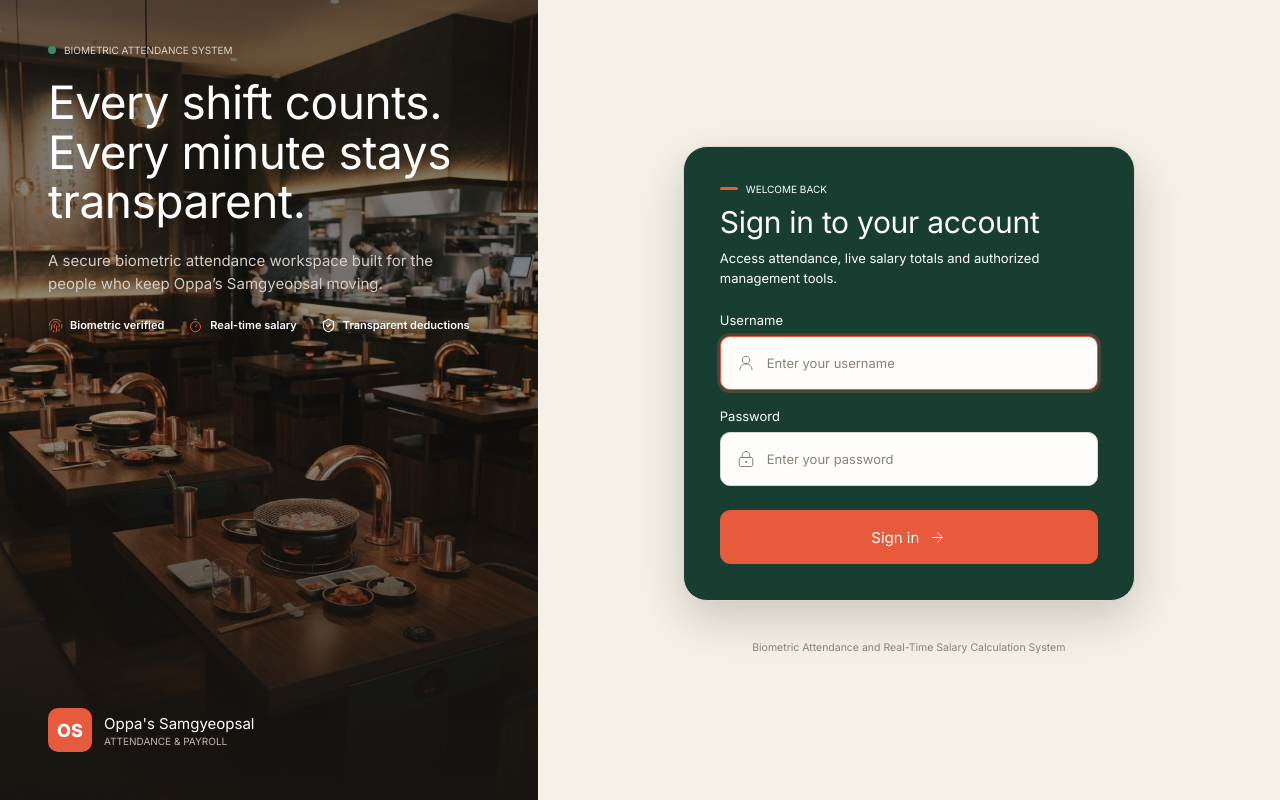
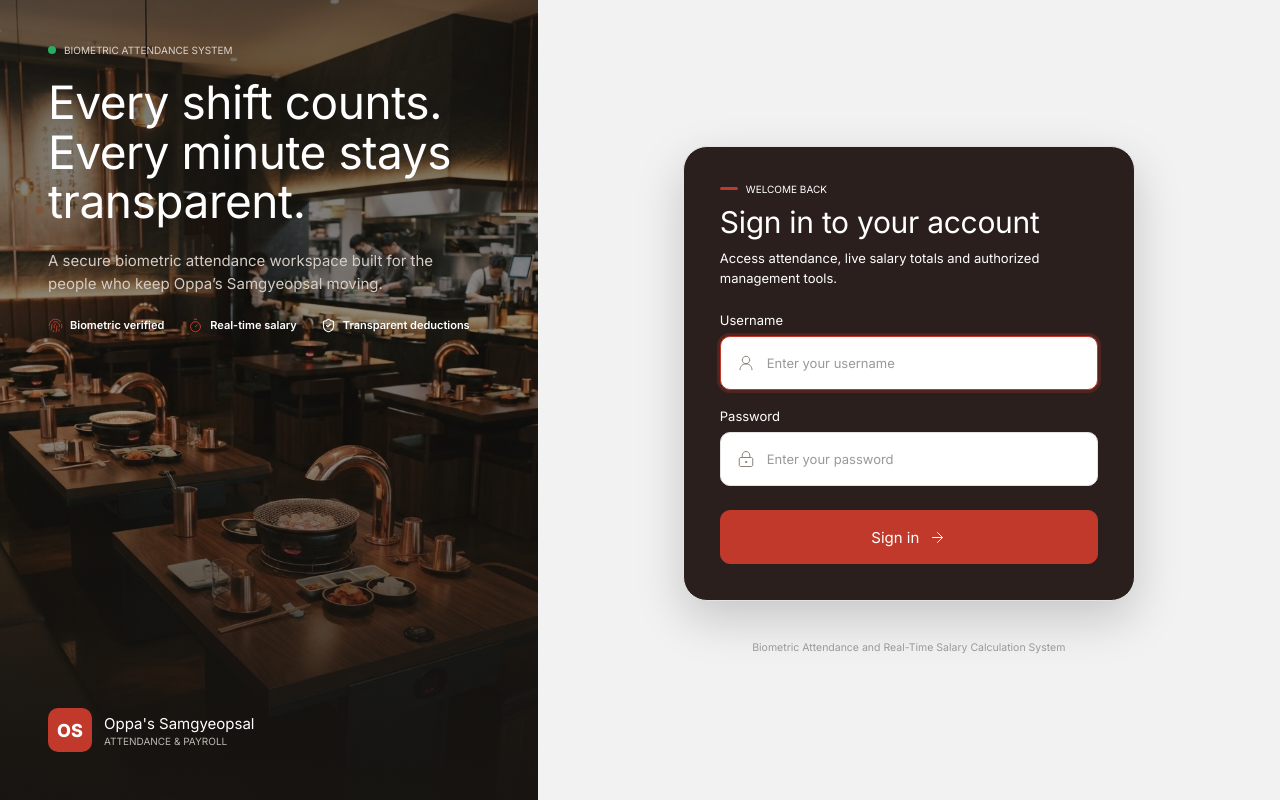
Before and after one commit to PalXDX11/attendance-system, a PHP site: page /login.php in a window 1280 px wide. Run offline with PHP 8.4, Linux system fonts and the light colour scheme.

Commit message:
Switch theme colors back to the original red palette
Co-Authored-By: Devin AI <158243242+devin-ai-integration[bot]@users.noreply.github.com>

```diff
--- a/assets/style.css
+++ b/assets/style.css
@@ -6,29 +6,29 @@
    Change the colors in :root and every page updates.
    ============================================ */
 :root {
-  --primary: #E75A3C;
-  --primary-dark: #CF4C30;
-  --primary-soft: #FCE7E1;
-  --primary-tint: #FFF5F1;
-  --bg: #F6F1E8;
-  --surface: #FFFDFC;
-  --surface-alt: #F1ECE4;
-  --text: #221F1C;
-  --muted: #615B55;
-  --faint: #8A8179;
-  --success: #3E8B69;
-  --success-bg: #E3F2EA;
-  --error: #C2412A;
-  --error-bg: #F8E4E1;
-  --warning: #B7791F;
-  --warning-bg: #FAEED7;
-  --border: #DED7CF;
-  --row-border: #ECE6DE;
-  --sidebar: #173E31;
-  --sidebar-item: #181614;
-  --sidebar-active: #3A211B;
-  --sidebar-text: #F1ECE4;
-  --sidebar-muted: #A9B8B0;
+  --primary: #C0392B;
+  --primary-dark: #A93226;
+  --primary-soft: #F8DEDA;
+  --primary-tint: #FDF3F2;
+  --bg: #F2F2F2;
+  --surface: #FFFFFF;
+  --surface-alt: #F6F6F6;
+  --text: #222222;
+  --muted: #777777;
+  --faint: #999999;
+  --success: #27AE60;
+  --success-bg: #E9F7EF;
+  --error: #C0392B;
+  --error-bg: #FDEDEC;
+  --warning: #E67E22;
+  --warning-bg: #FFF4E5;
+  --border: #E3E3E3;
+  --row-border: #EEEEEE;
+  --sidebar: #2A1F1D;
+  --sidebar-item: #352826;
+  --sidebar-active: #4A2420;
+  --sidebar-text: #E8DEDA;
+  --sidebar-muted: #A89A95;
   --radius: 8px;
   --radius-input: 10px;
   --radius-lg: 16px;
@@ -207,7 +207,7 @@ textarea { height: auto; min-height: 60px; padding: 10px 12px; resize: vertical;
 input:focus, select:focus, textarea:focus {
   outline: none;
   border-color: var(--primary);
-  box-shadow: 0 0 0 3px rgba(231, 90, 60, .15);
+  box-shadow: 0 0 0 3px rgba(192, 57, 43, .15);
 }
 input.search { height: 38px; width: 260px; }
 
--- a/login.php
+++ b/login.php
@@ -37,7 +37,7 @@ if ($_SERVER['REQUEST_METHOD'] === 'POST') {
             display: flex; flex-direction: column; justify-content: space-between;
             padding: 44px 48px 48px;
             color: #fff;
-            background: #181614 url('/attendance/assets/images/login-bg.jpg') center / cover no-repeat;
+            background: var(--sidebar) url('/attendance/assets/images/login-bg.jpg') center / cover no-repeat;
             overflow: hidden;
         }
         .ls-left::before {
@@ -73,15 +73,15 @@ if ($_SERVER['REQUEST_METHOD'] === 'POST') {
             border-radius: 24px;
             padding: 36px;
             box-shadow: 0 18px 48px rgba(0, 0, 0, .18);
-            color: #FFFDFC;
+            color: #fff;
         }
         .ls-form .mobile-brand { display: none; }
         .ls-heading { display: flex; flex-direction: column; gap: 10px; }
-        .ls-heading .eyebrow { color: #FFFDFC; font-size: 10px; }
+        .ls-heading .eyebrow { color: #fff; font-size: 10px; }
         .ls-form h1 { font-size: 30px; line-height: 1.15; }
         .ls-form .sub { font-size: 13px; line-height: 1.5; margin: 0; }
         .ls-fields { display: flex; flex-direction: column; gap: 18px; }
-        .ls-form label { color: #FFFDFC; font-size: 13px; margin-bottom: 8px; }
+        .ls-form label { color: #fff; font-size: 13px; margin-bottom: 8px; }
         .ls-input {
             display: flex; align-items: center; gap: 12px;
             height: 54px; padding: 0 16px;
@@ -89,7 +89,7 @@ if ($_SERVER['REQUEST_METHOD'] === 'POST') {
             border: 1px solid var(--border);
             border-radius: var(--radius-input);
         }
-        .ls-input:focus-within { border-color: var(--primary); box-shadow: 0 0 0 3px rgba(231, 90, 60, .25); }
+        .ls-input:focus-within { border-color: var(--primary); box-shadow: 0 0 0 3px rgba(192, 57, 43, .25); }
         .ls-input img { width: 18px; height: 18px; flex-shrink: 0; }
         .ls-input input { flex: 1; min-width: 0; height: 100%; padding: 0; border: 0; background: transparent; font-size: 13px; }
         .ls-input input:focus { box-shadow: none; }
```
Also changed, not shown: assets/images/icons/fingerprint.svg, assets/images/icons/layout-dashboard.svg, assets/images/icons/timer.svg.
